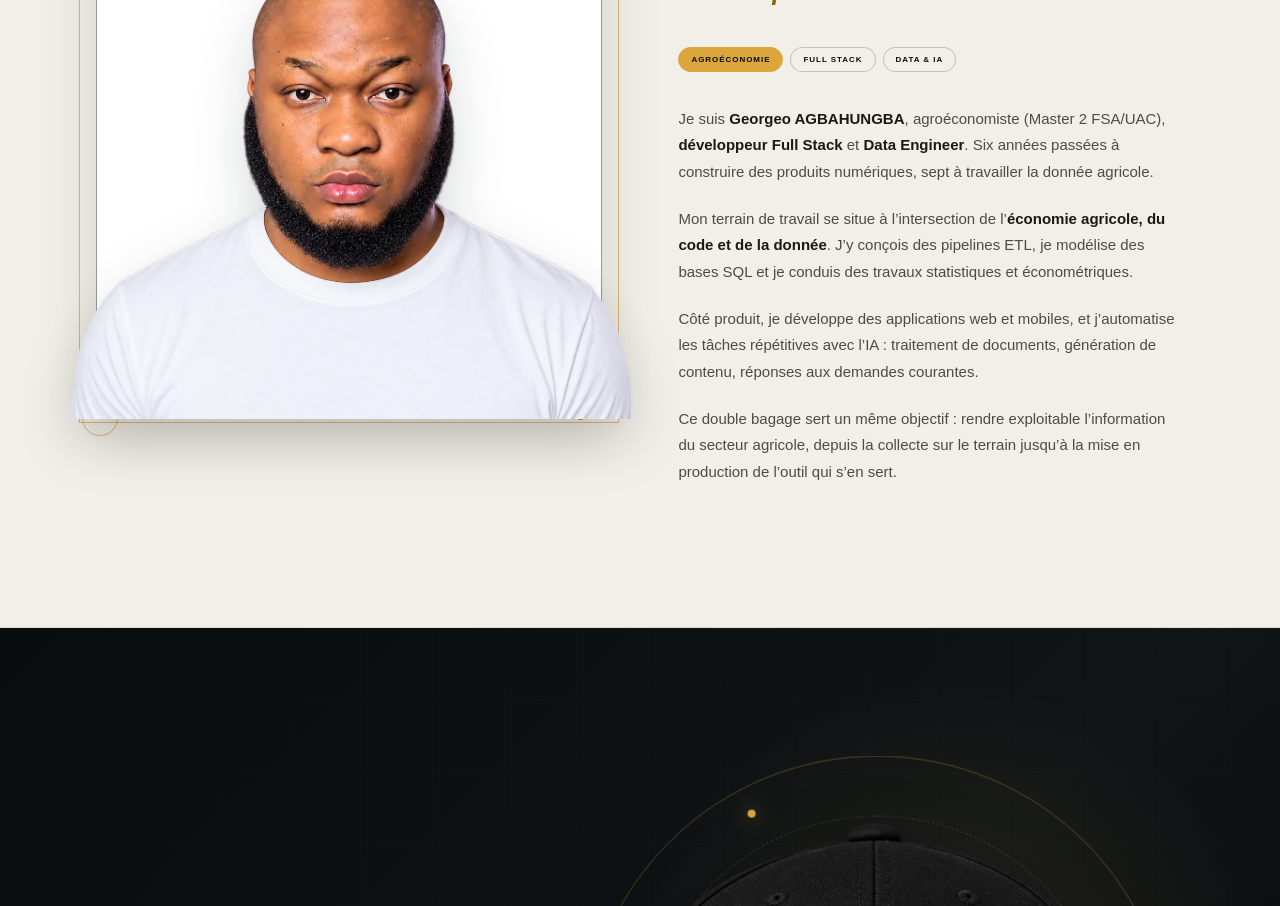
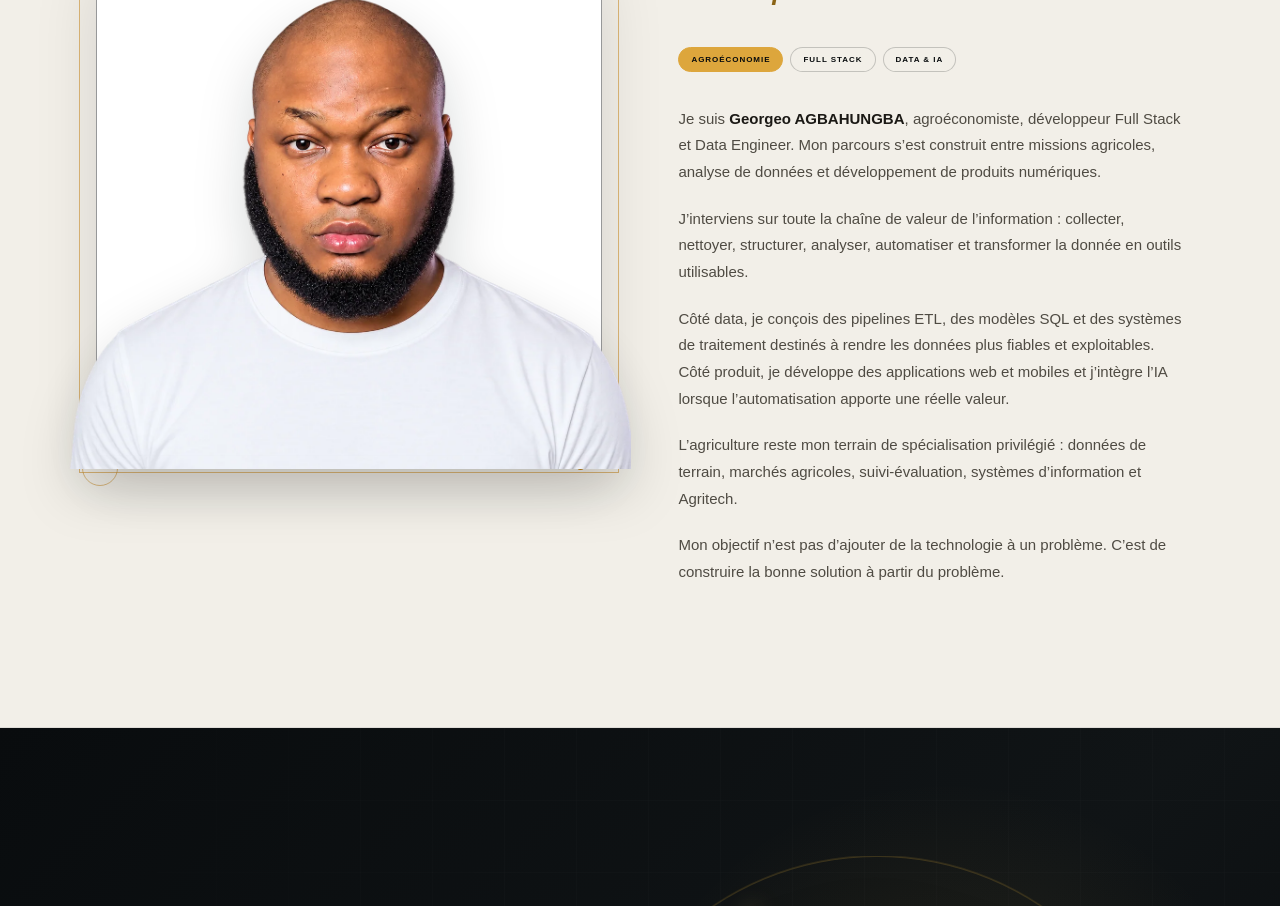
Before and after one commit to takacodeprogram/georgeoagbahungba, a Next.js app: page / in a window 1280 px wide. Shown: the part 3200-4106 px from the top of the page. Built offline with nearby package versions, Linux system fonts and the light colour scheme; a web font is replaced by a local one.

Commit message:
chore: update about section description

```diff
--- a/components/AboutSection.jsx
+++ b/components/AboutSection.jsx
@@ -76,16 +76,19 @@ export default function AboutSection() {
           </div>
 
           <p data-reveal>
-            Je suis <strong>Georgeo AGBAHUNGBA</strong>, agroéconomiste (Master 2 FSA/UAC), <strong>développeur Full Stack</strong> et <strong>Data Engineer</strong>. Six années passées à construire des produits numériques, sept à travailler la donnée agricole.
+            Je suis <strong>Georgeo AGBAHUNGBA</strong>, agroéconomiste, développeur Full Stack et Data Engineer. Mon parcours s’est construit entre missions agricoles, analyse de données et développement de produits numériques.
           </p>
           <p data-reveal>
-            Mon terrain de travail se situe à l’intersection de l’<strong>économie agricole, du code et de la donnée</strong>. J’y conçois des pipelines ETL, je modélise des bases SQL et je conduis des travaux statistiques et économétriques.
+            J’interviens sur toute la chaîne de valeur de l’information : collecter, nettoyer, structurer, analyser, automatiser et transformer la donnée en outils utilisables.
           </p>
           <p data-reveal>
-            Côté produit, je développe des applications web et mobiles, et j’automatise les tâches répétitives avec l’IA : traitement de documents, génération de contenu, réponses aux demandes courantes.
+            Côté data, je conçois des pipelines ETL, des modèles SQL et des systèmes de traitement destinés à rendre les données plus fiables et exploitables. Côté produit, je développe des applications web et mobiles et j’intègre l’IA lorsque l’automatisation apporte une réelle valeur.
           </p>
           <p data-reveal>
-            Ce double bagage sert un même objectif : rendre exploitable l’information du secteur agricole, depuis la collecte sur le terrain jusqu’à la mise en production de l’outil qui s’en sert.
+            L’agriculture reste mon terrain de spécialisation privilégié : données de terrain, marchés agricoles, suivi-évaluation, systèmes d’information et Agritech.
+          </p>
+          <p data-reveal>
+            Mon objectif n’est pas d’ajouter de la technologie à un problème. C’est de construire la bonne solution à partir du problème.
           </p>
         </div>
       </div>
```
